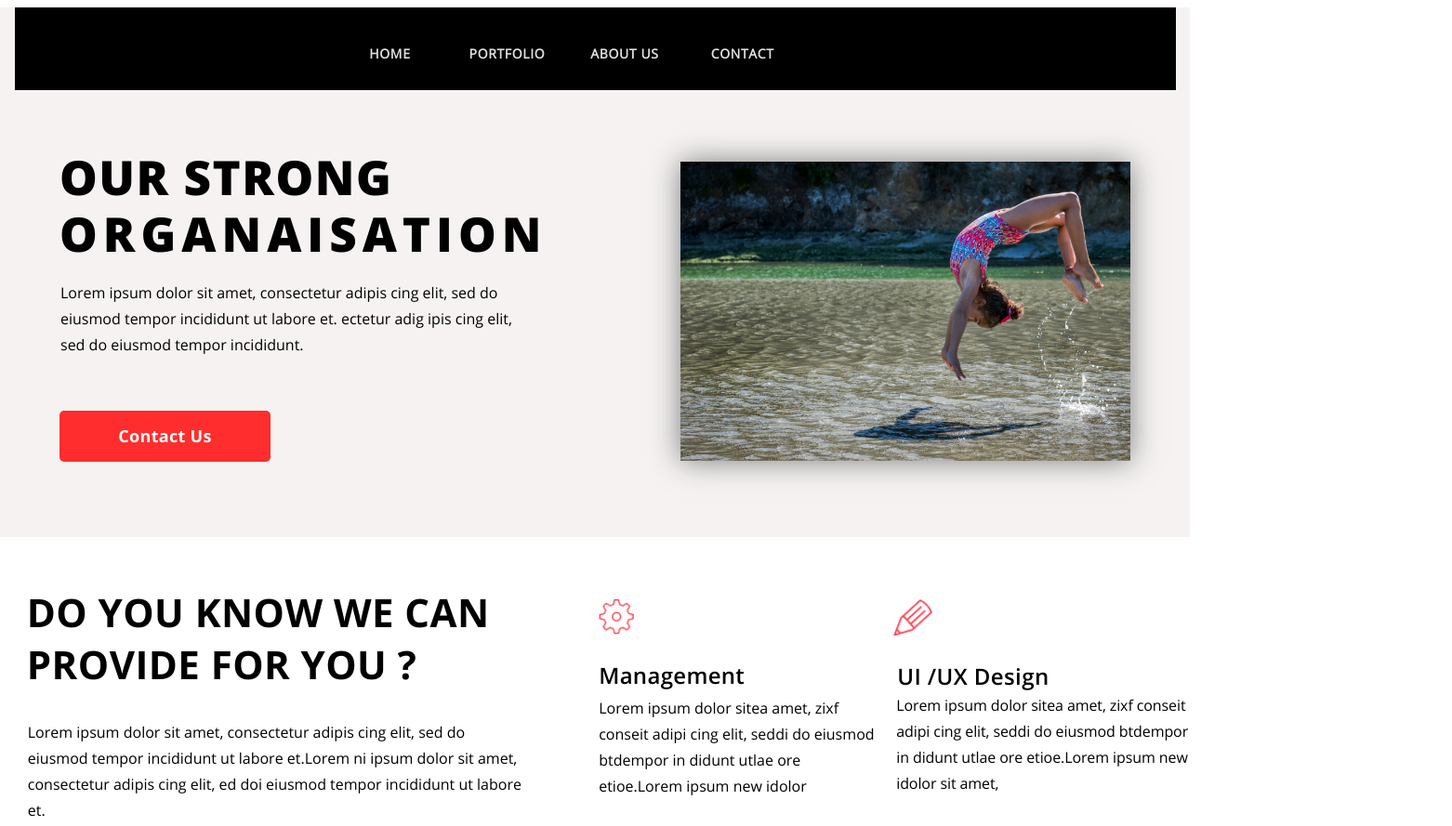
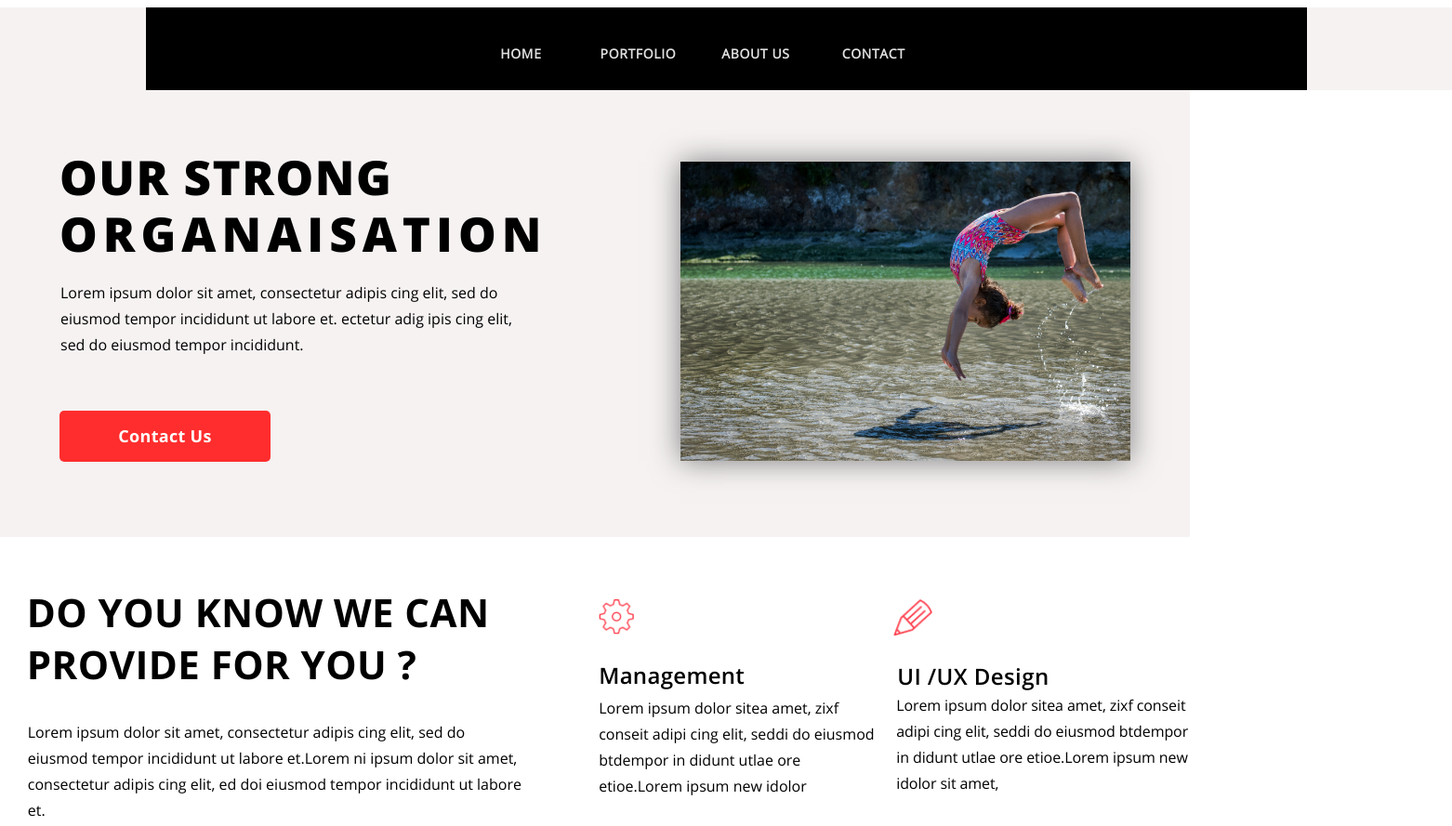
Before and after one commit to Leogrand-Vlad/skillfactory-module-3-Zagitov, a plain HTML site: page index.html in a window 1280 px wide. Shown: the top 889 px of the page at 93% size, 1562 px wide, since content can reach past the window. Drawn offline with Linux system fonts and the light colour scheme.

Commit message:
Update style.css

```diff
--- a/css/style.css
+++ b/css/style.css
@@ -63,6 +63,8 @@ body {
 }
 .header-back {
 	background-color: #F6F2F2;
+	width: 1562px;
+	margin: 0 auto;
 }
 .first-back {
 	background-color: #ffffff;
```
